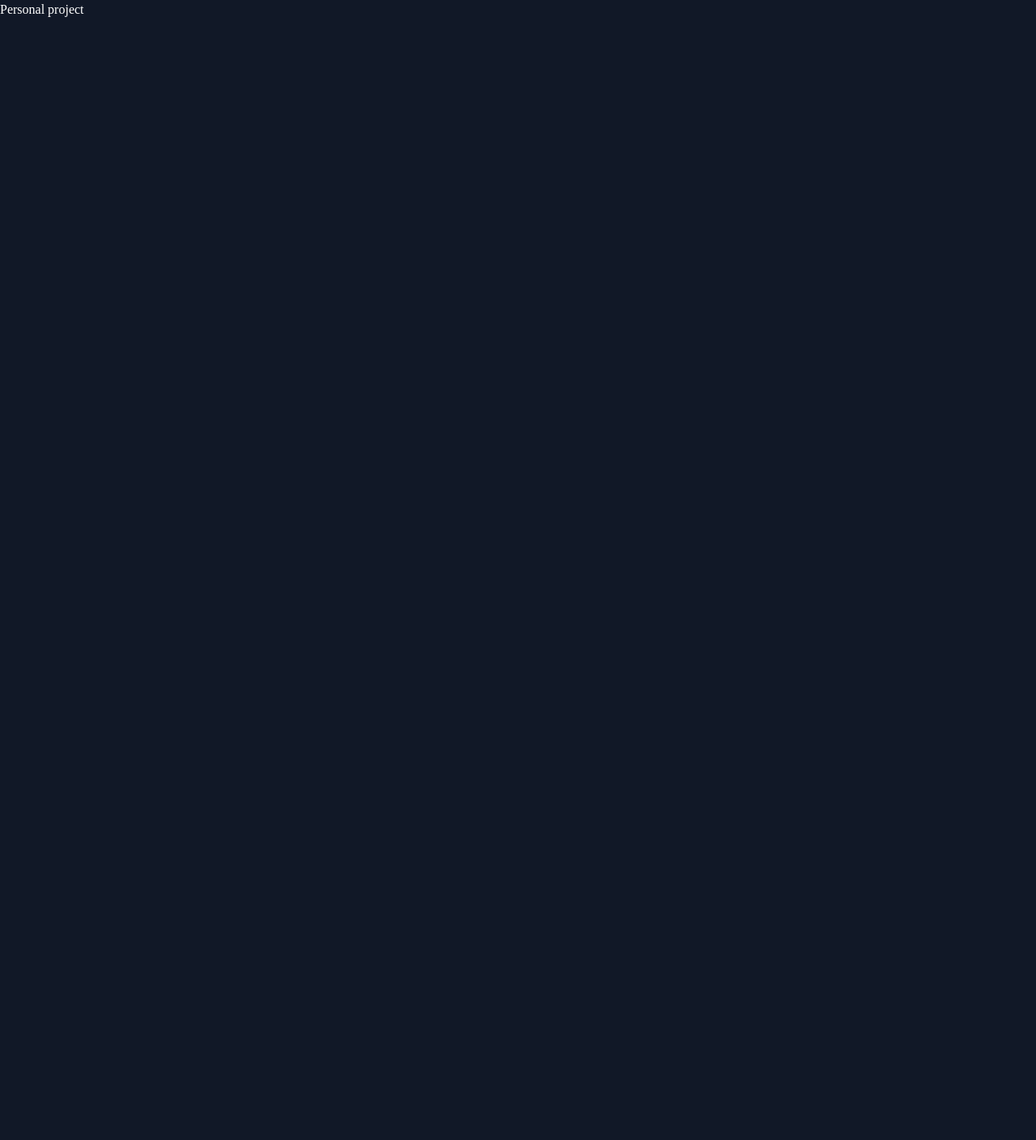
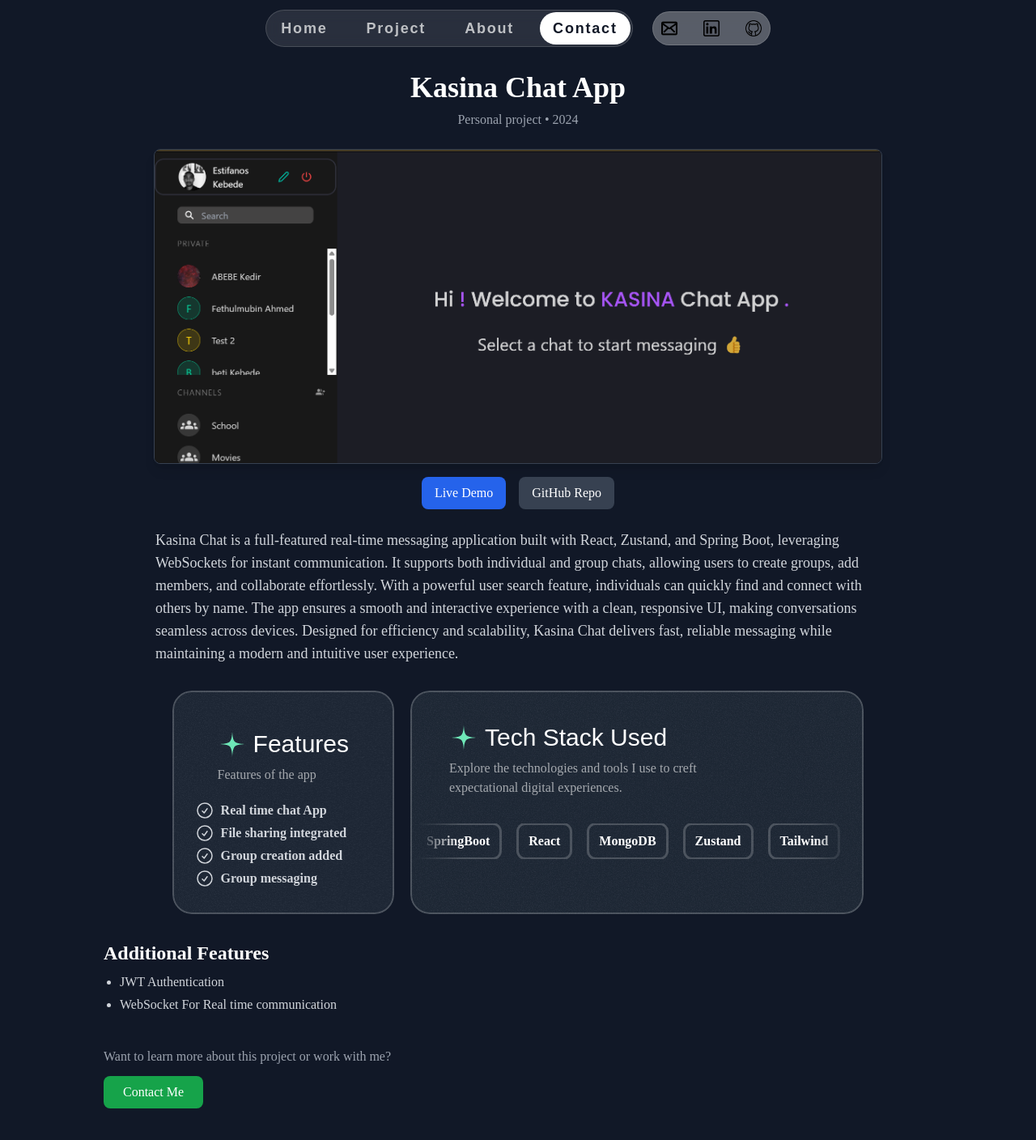
Before and after one commit to Estifanos58/Porfolio, a Next.js app: page /detail/123 in a window 1280 px wide. Shown: the top 1408 px of the page at 81% size. Before the commit the page ends 800 px from the top, so only its background shows below. Built offline with nearby package versions, Linux system fonts and the light colour scheme; a web font is replaced by a local one.

Commit message:
updates made to details page

```diff
--- a/src/app/detail/[id]/page.tsx
+++ b/src/app/detail/[id]/page.tsx
@@ -1,5 +1,13 @@
 import React from 'react'
 import {portfolioProjects} from '@/app/utils/projects'
+import { Header } from '@/sections/Header';
+import Image from 'next/image';
+import SectionHeader from '@/components/SectionHeader';
+import CheckCircleIcon from "@/assets/icons/check-circle.svg";
+import CardHeader from '@/components/CardHeader';
+import Card from '@/components/Card';
+import { features } from 'process';
+import Toolbox from '@/components/Toolbox';
 
 const page = async ({params}: {params: Promise<{id: string}>}) => {
 
@@ -7,10 +15,124 @@ const page = async ({params}: {params: Promise<{id: string}>}) => {
 
   const project = portfolioProjects.filter((project)=> project.id == id)[0];
   return (
-    <div>
-      <div>
-        <h3>{project.company}</h3>
+    <div className=''>
+      <Header/>
+      <div className="bg-gray-900 mt-10 flex flex-col justify-center items-center text-white min-h-screen py-12 px-6 md:px-16">
+      {/* Hero Section */}
+      <div className="max-w-5xl mx-auto">
+        <h1 className="text-4xl text-center font-bold">{project.title}</h1>
+        <p className="text-gray-400 text-center mt-2">{project.company} • {project.year}</p>
+
+        {/* Image Section */}
+        <div className="mt-6 flex justify-center">
+          <Image
+            src={project.image}
+            alt={project.title}
+            width={900}
+            height={500}
+            className="rounded-lg shadow-lg border border-gray-700"
+          />
+        </div>
+
+        {/* Links */}
+        <div className="mt-4 flex gap-4 justify-center">
+          <a
+            href={project.url_link}
+            target="_blank"
+            rel="noopener noreferrer"
+            className="bg-blue-600 text-white px-4 py-2 rounded-lg flex items-center gap-2 hover:bg-blue-500 transition"
+          >
+            Live Demo
+          </a>
+          {project.github_link && (
+            <a
+              href={project.github_link}
+              target="_blank"
+              rel="noopener noreferrer"
+              className="bg-gray-700 text-white px-4 py-2 rounded-lg flex items-center gap-2 hover:bg-gray-600 transition"
+            >
+              GitHub Repo
+            </a>
+          )}
+        </div>
+
+        {/* Description */}
+        <p className="mt-6 mx-16 text-gray-300 text-lg ">{project.description}</p>
+
+        {/* Features & Results */}
+
+        <div className="mt-8 flex justify-center gap-5">
+            <Card className="h-auto p-4 col-span-1">
+            <CardHeader title="Features" description="Features of the app"/>
+              {project.results.map((feature, index) => (
+                <div key={index} className="text-gray-300 flex gap-2 mx-3 -mt-3 mb-4 font-semibold">
+                  <CheckCircleIcon className="size-5 md:size-6" />
+                  <p>{feature.title}</p>
+                </div>
+              ))}
+              {/* </div>    */}
+            </Card>
+            <Card className="h-auto p-2 col-span-1">
+                <CardHeader title="Tech Stack Used" description="Explore the technologies and tools I use to creft expectational digital experiences." className=""/>
+                <div className="flex  [mask-image:linear-gradient(to_right,transparent,black_10%,black_90%,transparent)]">
+                <div className="flex flex-none py-0.5 gap-6 pr-6">
+                {
+                  project?.tech.map((tech,index)=> (
+                    <div key={index} className="inline-flex items-center gap-4 py-2 px-3 outline outlinde-2 outline-white/20 rounded-lg">
+                      <span className="font-semibold">{tech.title}</span>
+                    </div>
+                  ))
+                }
+
+                </div>
+                </div>
+            </Card>
+
+        </div>
+
+        {/* Tech Stack */}
+
+
+        {/* <div className="mt-8">
+          <h2 className="text-2xl font-semibold font-serif tracking-wider">Tech Stack</h2>
+          <div className="flex flex-wrap gap-3 mt-3">
+            {project?.tech.map((tech, index) => (
+              <span
+                key={index}
+                className="bg-gray-800 px-4 py-1 rounded-lg text-gray-300"
+              >
+                {tech.title}
+              </span>
+            ))}
+          </div>
+        </div> */}
+
+        {/* Additional Features */}
+        <div className="mt-8">
+          <h2 className="text-2xl font-semibold">Additional Features</h2>
+          <ul className="mt-2 text-gray-400 space-y-1 list-disc pl-5">
+            {project?.otherResult.map((feature, index) => (
+              <li key={index} className="text-gray-300">
+                {feature.title}
+              </li>
+            ))}
+          </ul>
+        </div>
+
+        {/* Footer CTA */}
+        <div className="mt-10">
+          <p className="text-gray-400">
+            Want to learn more about this project or work with me?
+          </p>
+          <a
+            href="mailto:your@email.com"
+            className="inline-block mt-3 bg-green-600 text-white px-6 py-2 rounded-lg hover:bg-green-500 transition"
+          >
+            Contact Me
+          </a>
+        </div>
       </div>
+    </div>
     </div>
   )
 }
--- a/src/app/utils/projects.tsx
+++ b/src/app/utils/projects.tsx
@@ -16,8 +16,20 @@ export const portfolioProjects = [
         { title: "Group messaging"}
       ],
       url_link: "kassina.netlify.app",
-      github_link: "",
+      github_link: "hearc",
       image: kasinaLandingage,
+      tech: [
+        {title: "SpringBoot"},
+        {title: "React"},
+        {title: "MongoDB"},
+        {title: "Zustand"},
+        {title: "Tailwind"}
+      ],
+      otherResult: [
+        { title: "JWT Authentication"},
+        { title: "WebSocket For Real time communication"},
+      ],
+      description:"Kasina Chat is a full-featured real-time messaging application built with React, Zustand, and Spring Boot, leveraging WebSockets for instant communication. It supports both individual and group chats, allowing users to create groups, add members, and collaborate effortlessly. With a powerful user search feature, individuals can quickly find and connect with others by name. The app ensures a smooth and interactive experience with a clean, responsive UI, making conversations seamless across devices. Designed for efficiency and scalability, Kasina Chat delivers fast, reliable messaging while maintaining a modern and intuitive user experience."
     },
     {
       id:'234',
--- a/src/components/Toolbox.tsx
+++ b/src/components/Toolbox.tsx
@@ -3,7 +3,7 @@ import TechIcon from "./TechIcon"
 import { Fragment } from "react"
 
 
-const Toolbox = ({toolBoxItems, className, itemWrapperclassName}:{toolBoxItems:Array<{title:string, icon:React.ElementType}>, className?:string, itemWrapperclassName?:string}) => {
+const Toolbox = ({toolBoxItems, className, itemWrapperclassName}:{toolBoxItems:Array<{title:string, icon?:React.ElementType}>, className?:string, itemWrapperclassName?:string}) => {
   return (
     <div className={twMerge("flex  [mask-image:linear-gradient(to_right,transparent,black_10%,black_90%,transparent)]",className)}>
         <div className="flex flex-none py-0.5 gap-6 pr-6">
@@ -12,7 +12,7 @@ const Toolbox = ({toolBoxItems, className, itemWrapperclassName}:{toolBoxItems:A
                     {
                 toolBoxItems.map((tool)=>{
                 return <div key={tool.title } className={twMerge("inline-flex items-center gap-4 py-2 px-3 outline outlinde-2 outline-white/20 rounded-lg",itemWrapperclassName)}>
-                    <TechIcon component={tool.icon}/>
+                    {tool.icon && <TechIcon component={tool?.icon}/>}
                     <span className="font-semibold">{tool.title}</span>
                 </div>
                 })
```
